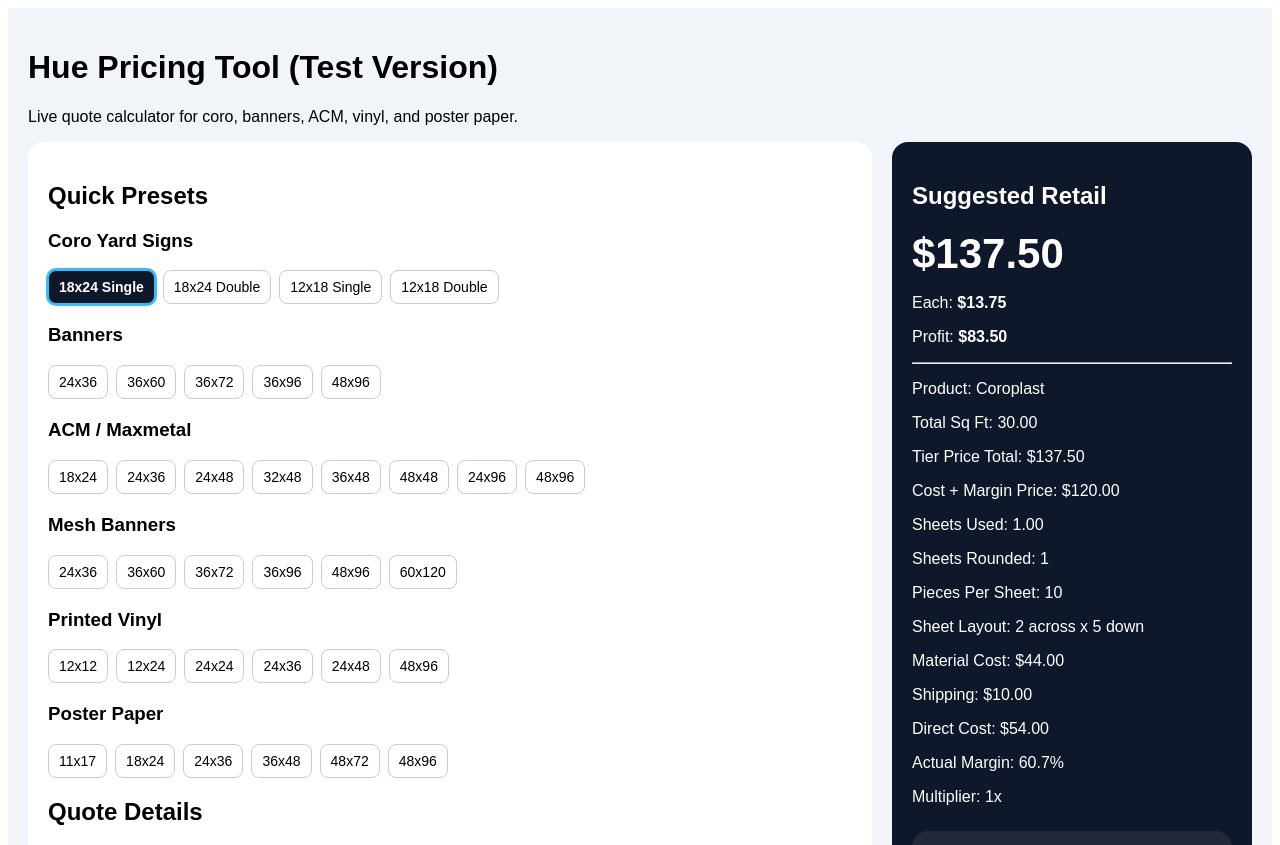
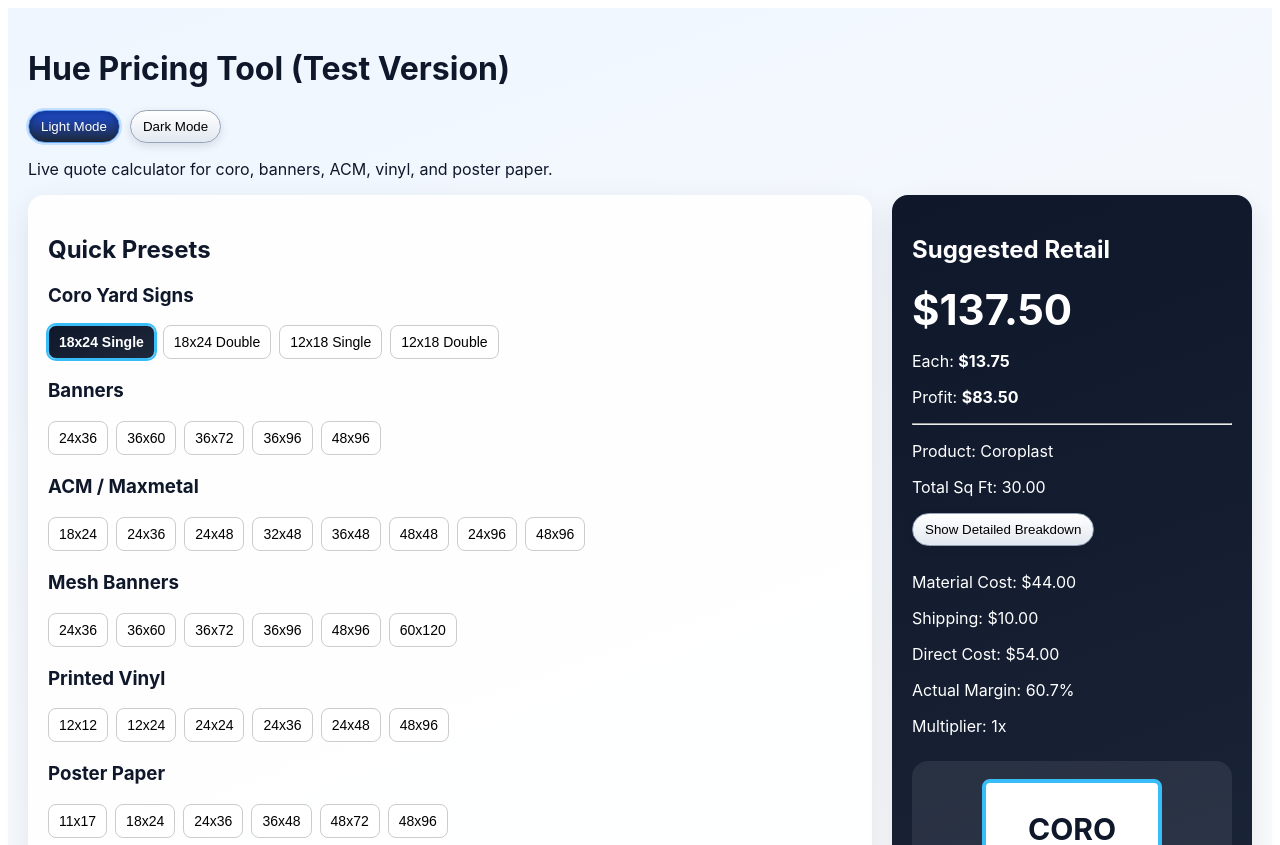
Before and after one commit to huegpx2008/hue-sign-pricing-app, a Next.js app: page / in a window 1280 px wide. Shown: the top 845 px of the page. Built offline with nearby package versions, Linux system fonts and the light colour scheme.

Commit message:
Enhance UI polish with theme toggle, sticky summary, and UX helpers

```diff
--- a/app/page.js
+++ b/app/page.js
@@ -1,6 +1,6 @@
 "use client";
 
-import { useMemo, useState } from "react";
+import { useEffect, useMemo, useState } from "react";
 
 const money = (n) =>
   Number(n || 0).toLocaleString("en-US", {
@@ -268,6 +268,29 @@ export default function Page() {
   const [gangWastePercent, setGangWastePercent] = useState(15);
 
   const [posterRush, setPosterRush] = useState(false);
+  const [theme, setTheme] = useState("light");
+  const [showBreakdown, setShowBreakdown] = useState(false);
+
+
+  useEffect(() => {
+    const savedTheme = typeof window !== "undefined" ? localStorage.getItem("hue-theme") : null;
+    if (savedTheme === "dark") setTheme("dark");
+  }, []);
+
+  useEffect(() => {
+    if (typeof window !== "undefined") localStorage.setItem("hue-theme", theme);
+  }, [theme]);
+
+  function resetAll() {
+    setProduct("coro"); setWidth(24); setHeight(18); setQty(10); setMargin(60); setMultiplier(1);
+    setUseDesignFee(false); setUseSetupFee(false); setDesignFee(""); setSetupFee(""); setDelivery("");
+    setCoroDouble(false); setCoroFlute("vertical"); setStakes(false); setHeavyStakes(false); setGrommets(false); setGloss(false); setCoroContour(false); setCoroRush(false);
+    setBannerType("13-single"); setPolePocket(false); setRope(false); setWindSlits(false); setBannerRush(false);
+    setMeshPolePocket(false); setMeshGrommets(false); setMeshWelding(false); setMeshRope(false); setMeshWebbing(false); setMeshRush(false);
+    setAcmType("3-single"); setAcmSqFtPrice(18); setAcmContour(false); setRoundedCorners(false);
+    setVinylType("gf-standard"); setVinylLaminate("Gloss Laminate"); setVinylContour(false); setVinylRush(false); setGangVinyl(false); setContourPadding(0.5); setGangWastePercent(15);
+    setPosterRush(false);
+  }
 
   function preset(prod, w, h, double = false) {
     setProduct(prod);
@@ -668,7 +691,7 @@ export default function Page() {
   };
 
   return (
-    <main style={{ fontFamily: "Arial", background: "#f1f5f9", minHeight: "100vh", padding: 20 }}>
+    <main className={`appRoot ${theme}`} style={{ fontFamily: "Inter, Arial", minHeight: "100vh", padding: 20 }}>
       <style>{`
         .layout {
           display: grid;
@@ -676,17 +699,26 @@ export default function Page() {
           gap: 20px;
         }
 
+        .themeToggle{display:flex;gap:10px;align-items:center;margin:8px 0 14px;}
+        .modeBtn{padding:8px 12px;border-radius:999px;border:1px solid #94a3b8;background:linear-gradient(180deg,#fff,#e2e8f0);cursor:pointer;box-shadow:0 3px 8px rgba(15,23,42,.12);}
+        .modeBtn.active{background:linear-gradient(180deg,#1d4ed8,#1e293b);color:#fff;border-color:#60a5fa;box-shadow:inset 0 2px 6px rgba(0,0,0,.35),0 0 0 2px rgba(96,165,250,.3);}
+        .appRoot.light{background:linear-gradient(160deg,#eff6ff,#f8fafc 45%,#fff);color:#0f172a;}
+        .appRoot.dark{background:linear-gradient(160deg,#0b1220,#111827 52%,#1f2937);color:#e2e8f0;}
         .summary {
-          background: #0f172a;
+          background: linear-gradient(160deg,#0f172a,#1e293b);
           color: white;
+          box-shadow:0 18px 35px rgba(2,6,23,.35);
           padding: 20px;
           border-radius: 16px;
+          box-shadow:0 10px 30px rgba(15,23,42,.09);
         }
 
+        .summary.sticky{position:sticky;top:16px;align-self:start;}
         .card {
-          background: white;
+          background: rgba(255,255,255,.92);
           padding: 20px;
           border-radius: 16px;
+          box-shadow:0 10px 30px rgba(15,23,42,.09);
         }
 
         .buttonGrid {
@@ -696,22 +728,30 @@ export default function Page() {
           margin-bottom: 20px;
         }
 
+        .presetBtn, button {
+          transition:all .18s ease;
+        }
         .presetBtn {
           padding: 8px 10px;
           border-radius: 8px;
           border: 1px solid #ccc;
-          background: white;
+          background: rgba(255,255,255,.92);
           font-size: 14px;
         }
 
+        .presetBtn:hover{transform:translateY(-1px); box-shadow:0 8px 16px rgba(30,64,175,.18);}
+        .presetBtn:active{transform:translateY(1px);}
         .activePreset {
-          background: #0f172a;
+          background: linear-gradient(160deg,#0f172a,#1e293b);
           color: white;
+          box-shadow:0 18px 35px rgba(2,6,23,.35);
           border-color: #38bdf8;
           box-shadow: 0 0 0 2px #38bdf8;
           font-weight: 700;
         }
 
+        .resetBtn{margin-top:14px;padding:10px 14px;border-radius:10px;border:1px solid #1e3a8a;background:linear-gradient(180deg,#2563eb,#1d4ed8);color:#fff;font-weight:700;cursor:pointer;}
+        .mobilePrice{display:none;}
         input, select {
           box-sizing: border-box;
         }
@@ -731,16 +771,26 @@ export default function Page() {
             flex-direction: column;
           }
 
-          .summary {
+          .themeToggle{display:flex;gap:10px;align-items:center;margin:8px 0 14px;}
+        .modeBtn{padding:8px 12px;border-radius:999px;border:1px solid #94a3b8;background:linear-gradient(180deg,#fff,#e2e8f0);cursor:pointer;box-shadow:0 3px 8px rgba(15,23,42,.12);}
+        .modeBtn.active{background:linear-gradient(180deg,#1d4ed8,#1e293b);color:#fff;border-color:#60a5fa;box-shadow:inset 0 2px 6px rgba(0,0,0,.35),0 0 0 2px rgba(96,165,250,.3);}
+        .appRoot.light{background:linear-gradient(160deg,#eff6ff,#f8fafc 45%,#fff);color:#0f172a;}
+        .appRoot.dark{background:linear-gradient(160deg,#0b1220,#111827 52%,#1f2937);color:#e2e8f0;}
+        .summary {
             order: -1;
           }
+          .summary.sticky{position:static;}
+          .mobilePrice{display:flex;position:fixed;left:10px;right:10px;bottom:10px;z-index:30;background:#0f172a;color:#fff;padding:10px 14px;border-radius:12px;justify-content:space-between;align-items:center;box-shadow:0 10px 20px rgba(0,0,0,.35);}
 
           .buttonGrid {
             display: grid;
             grid-template-columns: 1fr 1fr;
           }
 
-          .presetBtn {
+          .presetBtn, button {
+          transition:all .18s ease;
+        }
+        .presetBtn {
             width: 100%;
             font-size: 15px;
             padding: 10px;
@@ -753,6 +803,10 @@ export default function Page() {
       `}</style>
 
       <h1>Hue Pricing Tool (Test Version)</h1>
+      <div className="themeToggle">
+        <button className={`modeBtn ${theme === "light" ? "active" : ""}`} onClick={() => setTheme("light")}>Light Mode</button>
+        <button className={`modeBtn ${theme === "dark" ? "active" : ""}`} onClick={() => setTheme("dark")}>Dark Mode</button>
+      </div>
       <p>Live quote calculator for coro, banners, ACM, vinyl, and poster paper.</p>
 
       <div className="layout">
@@ -932,6 +986,8 @@ export default function Page() {
             <Field label="Price Multiplier" value={multiplier} setValue={setMultiplier} />
           </div>
 
+          <button className="resetBtn" onClick={resetAll}>Reset to Defaults</button>
+
           <Box title="Optional Fees">
             <Check label="Add Design Fee" value={useDesignFee} setValue={setUseDesignFee} />
             {useDesignFee && <Field label="Design Fee" value={designFee} setValue={setDesignFee} />}
@@ -940,7 +996,7 @@ export default function Page() {
           </Box>
         </section>
 
-        <aside className="summary">
+        <aside className="summary sticky">
           <h2>Suggested Retail</h2>
           <div style={{ fontSize: 42, fontWeight: "bold" }}>{money(calc.retail)}</div>
           <p>Each: <strong>{money(calc.each)}</strong></p>
@@ -949,24 +1005,26 @@ export default function Page() {
           <p>Product: {calc.label}</p>
           <p>Total Sq Ft: {calc.totalSqFt?.toFixed(2)}</p>
 
-          {calc.actualTotalSqFt !== undefined && <p>Actual Sq Ft: {calc.actualTotalSqFt.toFixed(2)}</p>}
-          {calc.effectiveSqFtEach !== undefined && <p>Effective Sq Ft Each: {calc.effectiveSqFtEach.toFixed(2)}</p>}
-          {calc.billableSqFtEach !== undefined && <p>Billable Sq Ft Each: {calc.billableSqFtEach.toFixed(2)}</p>}
-          {calc.layoutWidth !== undefined && calc.layoutHeight !== undefined && (
-            <p>Layout Size: {calc.layoutWidth}" x {calc.layoutHeight}"</p>
+          <button className="modeBtn" style={{marginBottom:10}} onClick={() => setShowBreakdown((v) => !v)}>{showBreakdown ? "Hide" : "Show"} Detailed Breakdown</button>
+
+          {showBreakdown && calc.actualTotalSqFt !== undefined && <p>Actual Sq Ft: {calc.actualTotalSqFt.toFixed(2)}</p>}
+          {showBreakdown && calc.effectiveSqFtEach !== undefined && <p>Effective Sq Ft Each: {showBreakdown && calc.effectiveSqFtEach.toFixed(2)}</p>}
+          {showBreakdown && calc.billableSqFtEach !== undefined && <p>Billable Sq Ft Each: {showBreakdown && calc.billableSqFtEach.toFixed(2)}</p>}
+          {showBreakdown && calc.layoutWidth !== undefined && calc.layoutHeight !== undefined && (
+            <p>Layout Size: {showBreakdown && calc.layoutWidth}" x {calc.layoutHeight}"</p>
           )}
-          {calc.rawBillableSqFt !== undefined && <p>Raw Gang Sq Ft: {calc.rawBillableSqFt.toFixed(2)}</p>}
-          {calc.billingMode !== undefined && <p>Billing Mode: {calc.billingMode}</p>}
-          {calc.normalSqFt !== undefined && <p>Normal Layout Sq Ft: {calc.normalSqFt.toFixed(2)}</p>}
+          {showBreakdown && calc.rawBillableSqFt !== undefined && <p>Raw Gang Sq Ft: {showBreakdown && calc.rawBillableSqFt.toFixed(2)}</p>}
+          {showBreakdown && calc.billingMode !== undefined && <p>Billing Mode: {showBreakdown && calc.billingMode}</p>}
+          {showBreakdown && calc.normalSqFt !== undefined && <p>Normal Layout Sq Ft: {showBreakdown && calc.normalSqFt.toFixed(2)}</p>}
           {calc.rotatedSqFt !== undefined && <p>Rotated Layout Sq Ft: {calc.rotatedSqFt.toFixed(2)}</p>}
 
-          {calc.tierPrice !== undefined && <p>Tier Price Total: {money(calc.tierPrice)}</p>}
-          {calc.costMarginPrice !== undefined && <p>Cost + Margin Price: {money(calc.costMarginPrice)}</p>}
-          {calc.shopPrice !== undefined && <p>Shop Sq Ft Price: {money(calc.shopPrice)}</p>}
-          {calc.sheetsUsed !== undefined && <p>Sheets Used: {calc.sheetsUsed.toFixed(2)}</p>}
-          {calc.sheetsRounded !== undefined && <p>Sheets Rounded: {calc.sheetsRounded}</p>}
-          {calc.piecesPerSheet !== undefined && <p>Pieces Per Sheet: {calc.piecesPerSheet}</p>}
-          {calc.sheetLayout !== undefined && <p>Sheet Layout: {calc.sheetLayout}</p>}
+          {showBreakdown && calc.tierPrice !== undefined && <p>Tier Price Total: {money(calc.tierPrice)}</p>}
+          {showBreakdown && calc.costMarginPrice !== undefined && <p>Cost + Margin Price: {money(calc.costMarginPrice)}</p>}
+          {showBreakdown && calc.shopPrice !== undefined && <p>Shop Sq Ft Price: {money(calc.shopPrice)}</p>}
+          {showBreakdown && calc.sheetsUsed !== undefined && <p>Sheets Used: {showBreakdown && calc.sheetsUsed.toFixed(2)}</p>}
+          {showBreakdown && calc.sheetsRounded !== undefined && <p>Sheets Rounded: {showBreakdown && calc.sheetsRounded}</p>}
+          {showBreakdown && calc.piecesPerSheet !== undefined && <p>Pieces Per Sheet: {showBreakdown && calc.piecesPerSheet}</p>}
+          {showBreakdown && calc.sheetLayout !== undefined && <p>Sheet Layout: {showBreakdown && calc.sheetLayout}</p>}
           <p>Material Cost: {money(calc.materialCost)}</p>
           <p>Shipping: {money(calc.shipping)}</p>
           <p>Direct Cost: {money(calc.cost)}</p>
@@ -978,6 +1036,7 @@ export default function Page() {
           <SelectedDetails details={selectedDetails} />
         </aside>
       </div>
+      <div className="mobilePrice"><span>Suggested Retail</span><strong>{money(calc.retail)}</strong></div>
     </main>
   );
 }
@@ -1110,7 +1169,7 @@ function VinylLayoutPreview({ calc }) {
         ))}
       </div>
 
-      <p style={{ marginTop: 10, fontSize: 13 }}>{calc.billingMode}</p>
+      <p style={{ marginTop: 10, fontSize: 13 }}>{showBreakdown && calc.billingMode}</p>
     </div>
   );
 }
```
